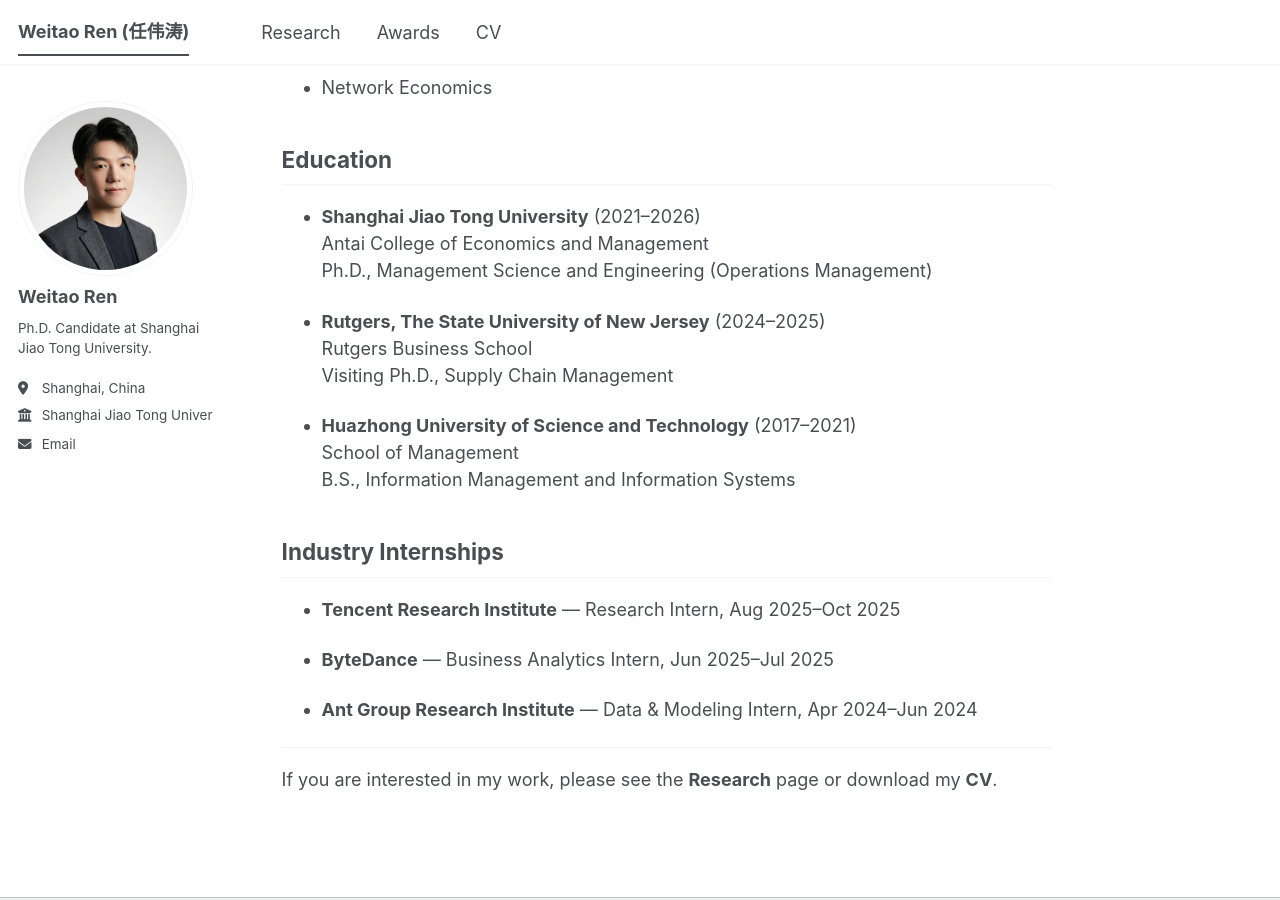
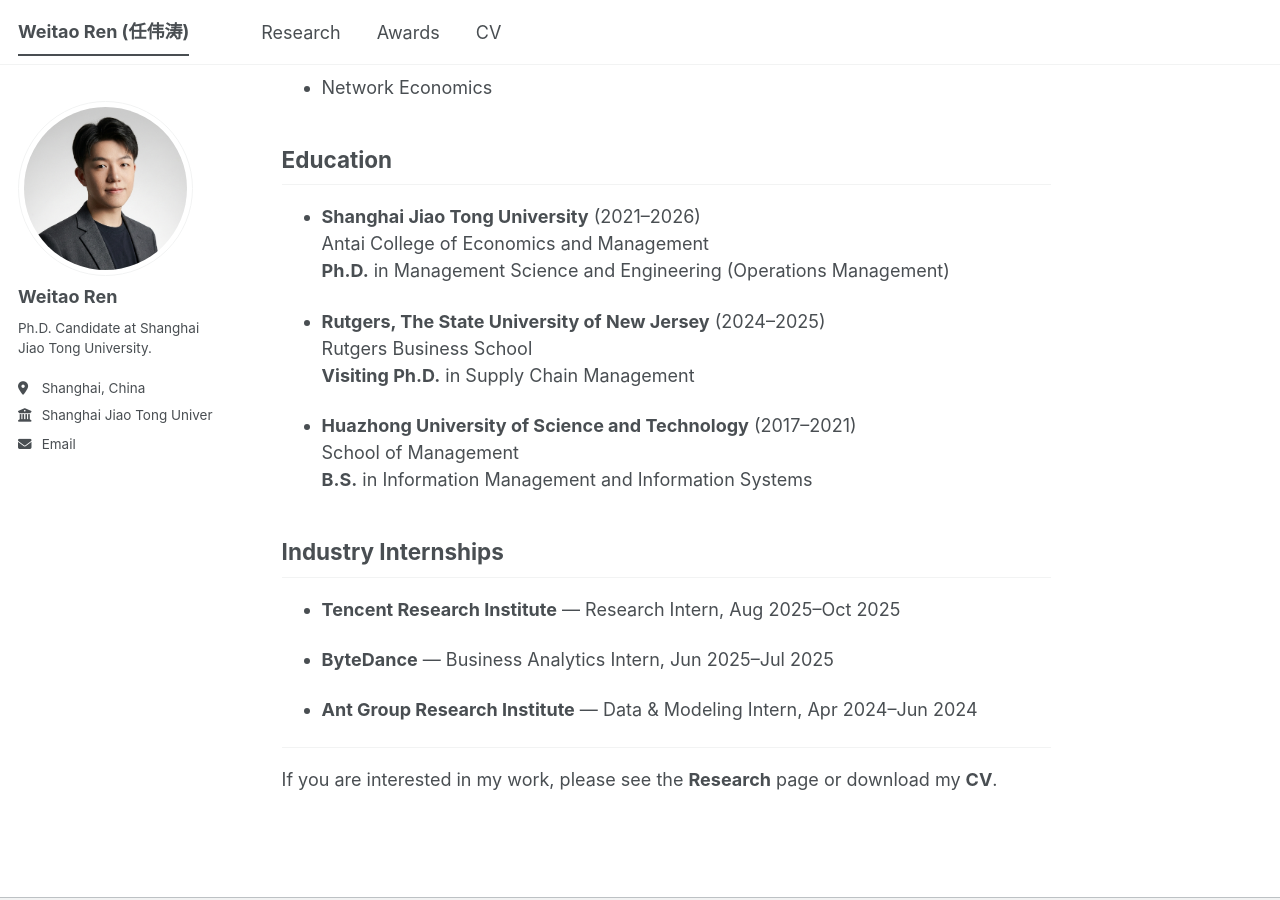
Before and after one commit to weitaoren/weitaoren.github.io, a Jekyll site: the page built from _pages/about.md, in a window 1280 px wide and 900 px high, scrolled down 543 px. Built offline with Jekyll 4.4.1, drawn with Linux system fonts in a browser that asks for light colours; a script bundle is joined from its source files by our own code; library files that are not in the unit come from our copies.

```diff
--- a/_pages/about.md
+++ b/_pages/about.md
@@ -24,15 +24,15 @@ My research lies at the **Operations–Marketing interface**, with a focus on **
 
 - **Shanghai Jiao Tong University** (2021–2026)
   Antai College of Economics and Management
-  Ph.D., Management Science and Engineering (Operations Management)
+  **Ph.D.** in Management Science and Engineering (Operations Management)
 
 - **Rutgers, The State University of New Jersey** (2024–2025)
   Rutgers Business School
-  Visiting Ph.D., Supply Chain Management
+  **Visiting Ph.D.** in Supply Chain Management
 
 - **Huazhong University of Science and Technology** (2017–2021)
   School of Management
-  B.S., Information Management and Information Systems
+  **B.S.** in Information Management and Information Systems
 
 ## Industry Internships
 
```
